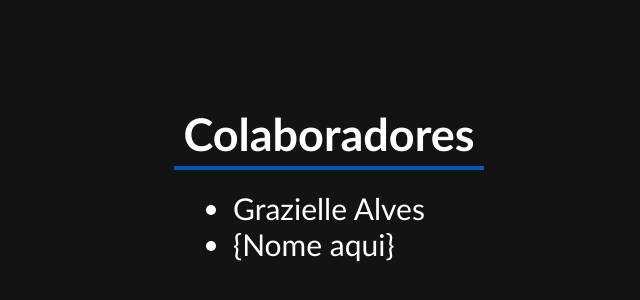
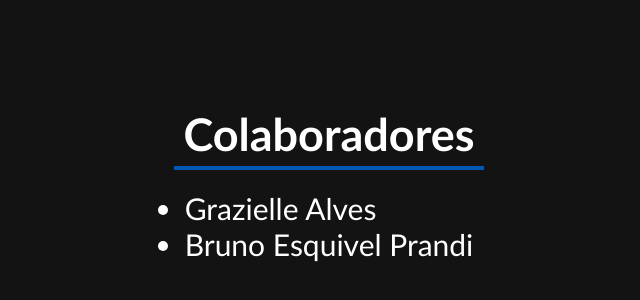
Before and after one commit to GraziM/EntregaContinua, a plain HTML site: page index.html in a window 1280 px wide. Shown: the part 216-516 px from the top of the page, without its empty margins (311-951 px from the left). Drawn offline with Linux system fonts and the light colour scheme.

Commit message:
commit Bruno

```diff
--- a/index.html
+++ b/index.html
@@ -16,7 +16,7 @@
 
         <ul class="list">
             <li>Grazielle Alves</li>
-            <li>{Nome aqui}</li>
+            <li>Bruno Esquivel Prandi</li>
         </ul>
     </div>
 </body>
```
